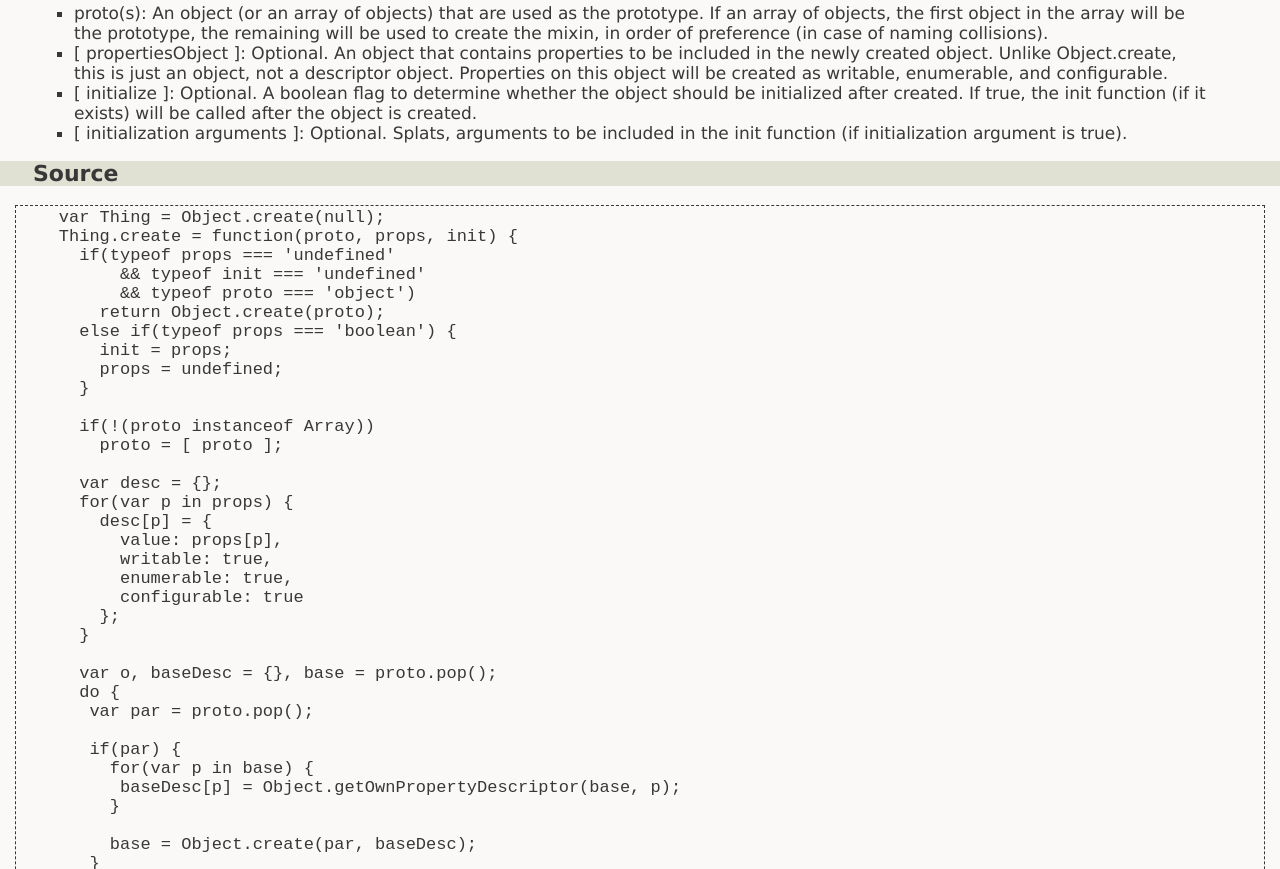
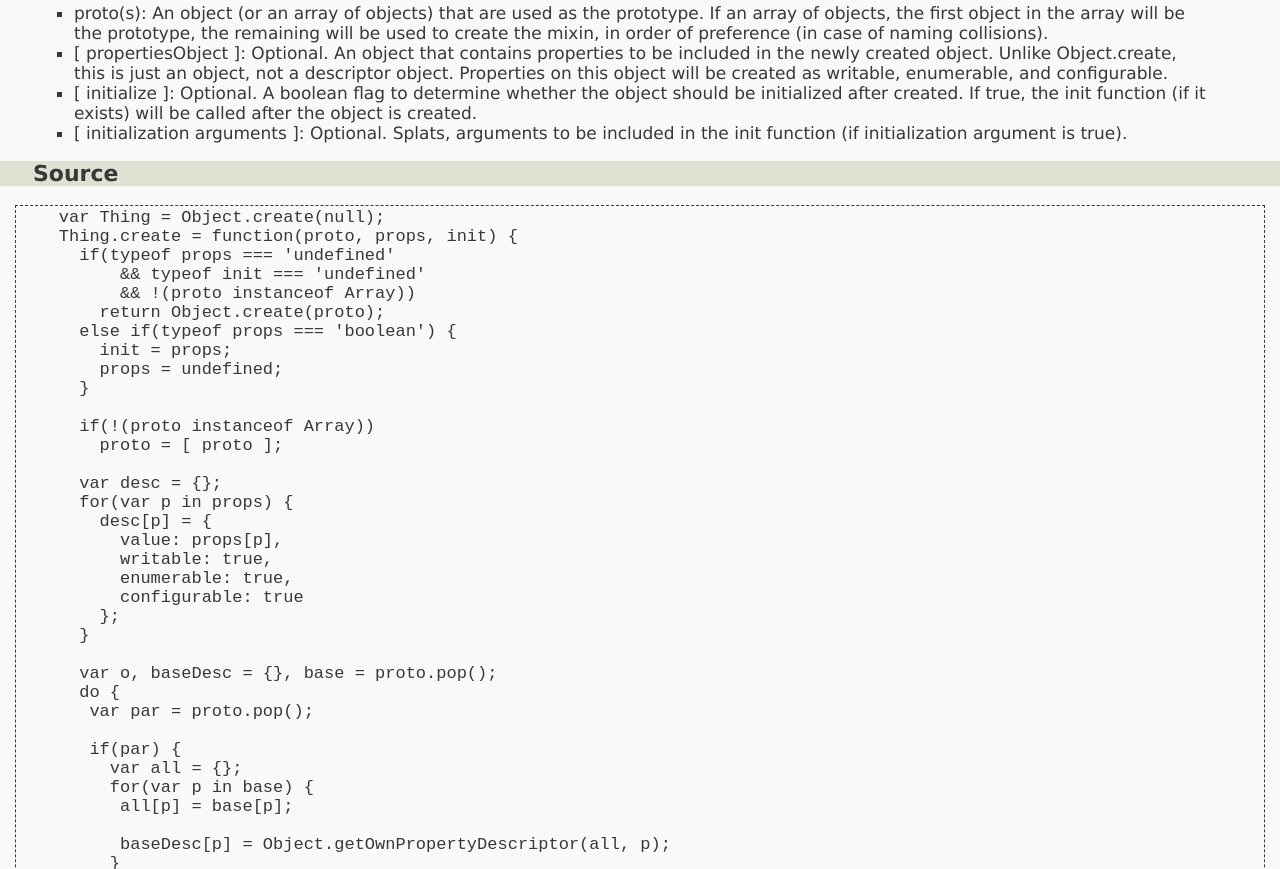
Before and after one commit to matthewp/thingjs, a plain HTML site: page index.html in a window 1280 px wide. Shown: the part 1151-2020 px from the top of the page. Drawn offline with Linux system fonts and the light colour scheme.

Commit message:
Updated documentation with current source.

```diff
--- a/index.html
+++ b/index.html
@@ -189,12 +189,12 @@
     </article>
     <article>
       <h2>Source</h2>
-      <pre class="prettyprint">
+      <pre>
     var Thing = Object.create(null);
     Thing.create = function(proto, props, init) {
       if(typeof props === 'undefined'
           && typeof init === 'undefined'
-          && typeof proto === 'object')
+          && !(proto instanceof Array))
         return Object.create(proto);
       else if(typeof props === 'boolean') {
         init = props;
@@ -219,8 +219,11 @@
        var par = proto.pop();
 
        if(par) {
+         var all = {};
          for(var p in base) {
-          baseDesc[p] = Object.getOwnPropertyDescriptor(base, p);
+          all[p] = base[p];
+
+          baseDesc[p] = Object.getOwnPropertyDescriptor(all, p);
          }
 
          base = Object.create(par, baseDesc);
```
